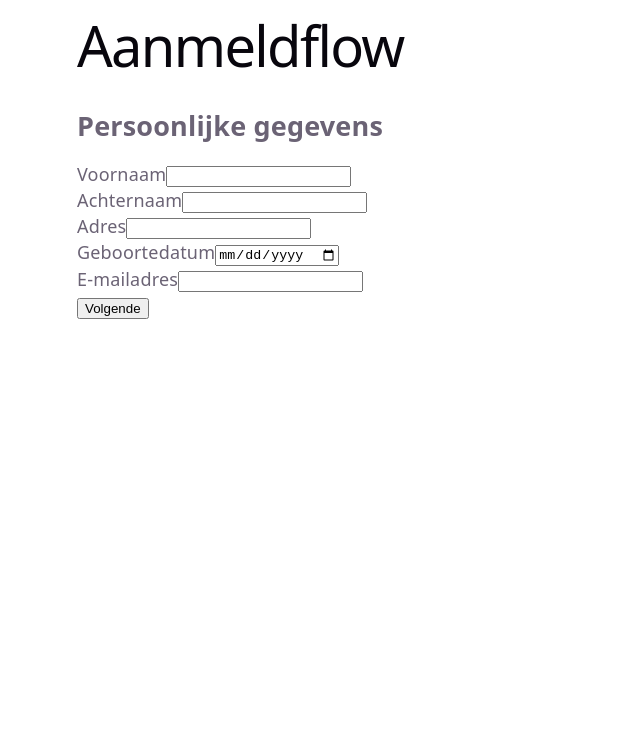
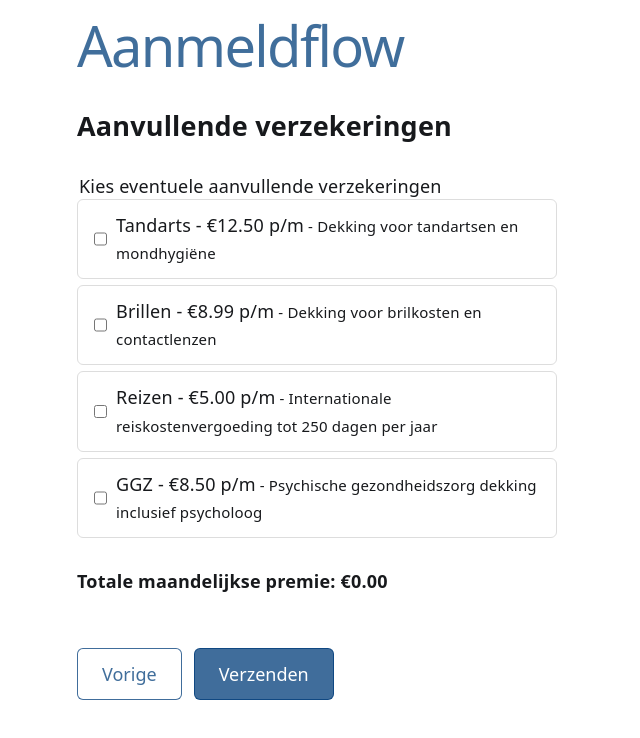
Before and after one commit to daveykropf/assignment-multiple-steps-form, a React (Vite) app: page / in a window 1280 px wide. Shown: the top 738 px of the page, without its empty margins (0-640 px from the left). Built offline with nearby package versions, Linux system fonts and the light colour scheme.

Commit message:
Add minimal styling to form

```diff
--- a/src/features/buildingBlocks/Button.tsx
+++ /dev/null
@@ -1,9 +0,0 @@
-type ButtonProps = {
-  label: string
-  type?: 'button' | 'submit' | 'reset'
-  onClick?: () => void
-}
-
-export function Button({ label, type = "button", onClick = undefined }: ButtonProps) {
-  return <button {...{ type, onClick }}>{label}</button>
-}
--- a/src/features/buildingBlocks/FormField.module.css
+++ b/src/features/buildingBlocks/FormField.module.css
@@ -1,5 +1,24 @@
+.base {
+  display: flex;
+  flex-direction: column;
+  gap: var(--gap-3);
+}
+
+.input {
+  padding: var(--gap-12);
+  border: 1px solid var(--color-border);
+  border-radius: var(--radius-6);
+  font: inherit;
+
+  &:focus {
+    outline: 2px solid var(--color-primary);
+    outline-offset: 1px;
+  }
+}
+
 .errorMessage {
   color: var(--color-error);
+  font-size: 0.875em;
 }
 
 .selectGroup {
@@ -20,6 +39,6 @@
   cursor: pointer;
 
   &:has(input:checked) {
-    border-color: var(--color-heading);
+    border-color: var(--color-primary);
   }
 }
--- a/src/features/buildingBlocks/FormField.tsx
+++ b/src/features/buildingBlocks/FormField.tsx
@@ -32,6 +32,7 @@ export function FormFieldText({ label }: LabelProps) {
   return (
     <FormFieldBase label={label}>
       <input
+        className={styles.input}
         id={field.name}
         type="text"
         value={field.state.value}
@@ -50,6 +51,7 @@ export function FormFieldEmail({ label }: LabelProps) {
   return (
     <FormFieldBase label={label}>
       <input
+        className={styles.input}
         id={field.name}
         type="email"
         value={field.state.value}
@@ -68,6 +70,7 @@ export function FormFieldDate({ label }: LabelProps) {
   return (
     <FormFieldBase label={label}>
       <input
+        className={styles.input}
         id={field.name}
         type="date"
         value={field.state.value}
@@ -148,7 +151,7 @@ function FormFieldBase({ label, children }: LabelProps & { children: React.React
   const field = useFieldContext<string>()
 
   return (
-    <div>
+    <div className={styles.base}>
       <label htmlFor={field.name}>{label}</label>
       {children}
       {hasErrors(field) && <FieldErrorMessage />}
--- /dev/null
+++ b/src/features/buildingBlocks/FormNavigation.module.css
@@ -0,0 +1,36 @@
+.navigation {
+  display: flex;
+  gap: var(--gap-12);
+  margin-top: var(--gap-24);
+}
+
+.button {
+  padding: var(--gap-12) var(--gap-24);
+  border: 1px solid var(--color-primary);
+  border-radius: var(--radius-6);
+  font: inherit;
+  cursor: pointer;
+  background: var(--color-bg);
+  color: var(--color-primary);
+
+  &:hover,
+  &:focus-visible {
+    background: var(--color-accent);
+  }
+
+  &:focus-visible {
+    outline: 2px solid var(--color-primary);
+    outline-offset: 2px;
+  }
+}
+
+.buttonPrimary {
+  composes: button;
+  background: var(--color-primary);
+  color: var(--color-bg);
+
+  &:hover,
+  &:focus-visible {
+    background: var(--color-primary-hover);
+  }
+}
--- a/src/features/buildingBlocks/FormNavigation.tsx
+++ b/src/features/buildingBlocks/FormNavigation.tsx
@@ -1,4 +1,4 @@
-import { Button } from './Button'
+import styles from './FormNavigation.module.css'
 
 type FormNavigationProps = {
   onPrevious?: () => void
@@ -8,10 +8,28 @@ type FormNavigationProps = {
 
 export function FormNavigation({ onPrevious, onNext, onSubmit }: FormNavigationProps) {
   return (
-    <div>
+    <div className={styles.navigation}>
       {onPrevious && <Button label="Vorige" onClick={onPrevious} />}
-      {onNext && <Button label="Volgende" onClick={onNext} />}
-      {onSubmit && <Button label="Verzenden" type="submit" onClick={onSubmit} />}
+      {onNext && <Button label="Volgende" onClick={onNext} variant="primary" />}
+      {onSubmit && <Button label="Verzenden" type="submit" onClick={onSubmit} variant="primary" />}
     </div>
   )
 }
+
+type ButtonProps = {
+  label: string
+  type?: 'button' | 'submit' | 'reset'
+  variant?: 'default' | 'primary'
+  onClick?: () => void
+}
+
+function Button({ label, type = "button", variant = "default", onClick = undefined }: ButtonProps) {
+  return (
+    <button
+      className={variant === 'primary' ? styles.buttonPrimary : styles.button}
+      {...{ type, onClick }}
+    >
+      {label}
+    </button>
+  )
+}
--- /dev/null
+++ b/src/features/form/MultipleStepsForm.module.css
@@ -0,0 +1,6 @@
+.form {
+  display: flex;
+  flex-direction: column;
+  gap: var(--gap-12);
+  max-width: 480px;
+}
--- a/src/features/form/MultipleStepsForm.tsx
+++ b/src/features/form/MultipleStepsForm.tsx
@@ -1,18 +1,20 @@
 import { useState } from 'react'
-
 import { revalidateLogic } from '@tanstack/react-form'
 import { useAppForm } from '../../hooks/form'
 import { multiStepFormOpts } from './shared-form'
 import { useInsuranceData } from '../../hooks/useInsuranceData'
+
 import { StepPersonal } from './steps/StepPersonal'
 import { StepBasicInsurance } from './steps/StepBasicInsurance'
 import { StepAdditional } from './steps/StepAdditional'
 import { StepThankYou } from './steps/StepThankYou'
 
+import styles from './MultipleStepsForm.module.css'
+
 type Step = 1 | 2 | 3 | 4
 
 export function MultipleStepsForm() {
-  const [step, setStep] = useState<Step>(1)
+  const [step, setStep] = useState<Step>(3)
   const { data } = useInsuranceData()
 
   const form = useAppForm({
@@ -35,7 +37,7 @@ export function MultipleStepsForm() {
   })
 
   return (
-    <form onSubmit={handleOnSubmit}>
+    <form className={styles.form} onSubmit={handleOnSubmit}>
       {step === 1 && <StepPersonal setStep={(s) => setStep(s as Step)} {...{ form }} />}
       {step === 2 && <StepBasicInsurance setStep={(s) => setStep(s as Step)} {...{ form }} />}
       {step === 3 && <StepAdditional setStep={(s) => setStep(s as Step)} {...{ form }} />}
--- a/src/features/form/steps/StepAdditional.tsx
+++ b/src/features/form/steps/StepAdditional.tsx
@@ -18,7 +18,7 @@ export const StepAdditional = withForm({
     if (error) return <ErrorMessage message="Er is wat misgegaan bij het ophalen van de verzekeringen." />
 
     return (
-      <div>
+      <>
         <h2>Aanvullende verzekeringen</h2>
 
         <form.AppField name="additionalInsurance.selectedPlanIds">
@@ -43,7 +43,7 @@ export const StepAdditional = withForm({
           onPrevious={() => setStep(2)}
           onSubmit={() => form.handleSubmit()}
         />
-      </div>
+      </>
     )
   },
 })
--- a/src/features/form/steps/StepBasicInsurance.tsx
+++ b/src/features/form/steps/StepBasicInsurance.tsx
@@ -27,7 +27,7 @@ export const StepBasicInsurance = withForm({
         }}
       >
         {(formGroup) => (
-          <div>
+          <>
             <h2>Basisverzekering</h2>
 
             <form.AppField name="basicInsurance.selectedPlanId">
@@ -43,7 +43,7 @@ export const StepBasicInsurance = withForm({
               onPrevious={() => setStep(1)}
               onNext={() => formGroup.handleSubmit()}
             />
-          </div>
+          </>
         )}
       </form.FormGroup>
     )
--- a/src/features/form/steps/StepPersonal.tsx
+++ b/src/features/form/steps/StepPersonal.tsx
@@ -19,7 +19,7 @@ export const StepPersonal = withForm({
         }}
       >
         {(formGroup) => (
-          <div>
+          <>
             <h2>Persoonlijke gegevens</h2>
 
             <form.AppField name="personal.firstName">
@@ -43,7 +43,7 @@ export const StepPersonal = withForm({
             </form.AppField>
 
             <FormNavigation onNext={() => formGroup.handleSubmit()} />
-          </div>
+          </>
         )}
       </form.FormGroup>
     )
--- a/src/index.css
+++ b/src/index.css
@@ -1,14 +1,20 @@
 :root {
-  --color-text: #6b6375;
-  --color-heading: #08060d;
+  --color-text: #17191C;
+  --color-primary: #003D7ABF;
+  --color-primary-hover: #003C7A;
+  --color-accent: #E0EFFF;
   --color-bg: #fff;
-  --color-error: red;
+  --color-error: #d32f2f;
   --color-border: #ddd;
 
+  --radius-3: 3px;
   --radius-6: 6px;
+  --radius-12: 12px;
 
+  --gap-3: 3px;
   --gap-6: 6px;
   --gap-12: 12px;
+  --gap-24: 24px;
 
   --sans: system-ui, 'Segoe UI', Roboto, sans-serif;
   --heading: system-ui, 'Segoe UI', Roboto, sans-serif;
@@ -43,7 +49,7 @@ h1 {
   margin: 32px 0;
   font-family: var(--heading);
   font-weight: 500;
-  color: var(--color-heading);
+  color: var(--color-primary);
 
   @media (max-width: 1024px) {
     font-size: 36px;
```
